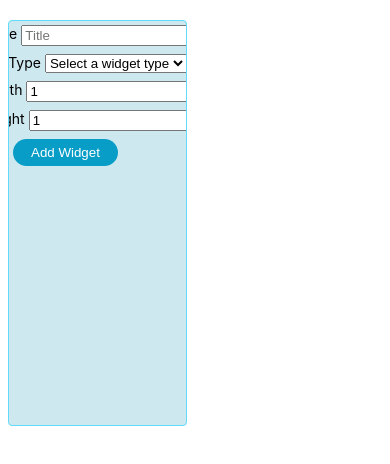
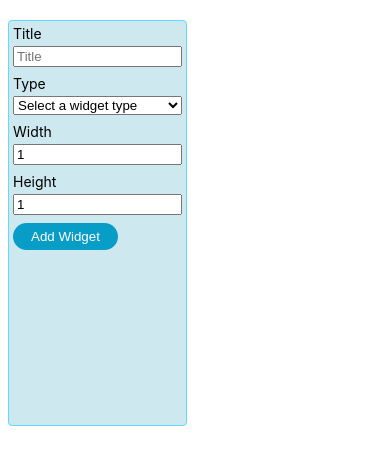
Before and after one commit to tmac9494/clearwinds, a React (Create React App) app: page / in a window 390 px wide. Shown: the top 464 px of the page. Built offline with nearby package versions, Linux system fonts and the light colour scheme.

Commit message:
fix: form view at mobile screens

```diff
--- a/src/components/widget-form-input/styles.scss
+++ b/src/components/widget-form-input/styles.scss
@@ -1,6 +1,6 @@
 .widget-form-input {
   display: flex;
-  flex-direction: row;
+  flex-direction: column;
   justify-content: center;
   gap: 4px;
   text-align: left;
@@ -14,3 +14,9 @@
     font-size: 14px;
   }
 }
+
+@media (min-width: 600px) {
+  .widget-form-input {
+    flex-direction: row;
+  }
+}
--- a/src/components/widget-grid/index.tsx
+++ b/src/components/widget-grid/index.tsx
@@ -28,12 +28,14 @@ export const WidgetGrid = () => {
 
   const [containerWidth, setContainerWidth] = React.useState(0);
   const [node, setNode] = useState<HTMLDivElement>();
+
   const [counters, setCounters] =
     useState<Record<string, number>>(initialCounters);
   const [pieCounters, setPieCoutners] = useState<Record<string, string[]>>({});
 
   const dimensionDenominator =
     containerWidth >= 1000 ? 5 : containerWidth >= 600 ? 3 : 2;
+
   const gridItemBaseWidth = node
     ? node.getBoundingClientRect().width / dimensionDenominator
     : containerWidth / dimensionDenominator;
@@ -102,11 +104,11 @@ export const WidgetGrid = () => {
             <div className="content-container">
               <WidgetHeader
                 onRemove={() => {
-                  removeCounterFromPieCounters(widget.id);
                   dispatch({
                     type: ActionTypes.REMOVE_WIDGET,
                     payload: widget.id,
                   });
+                  removeCounterFromPieCounters(widget.id);
                 }}
                 title={widget.config.title}
               />
```
